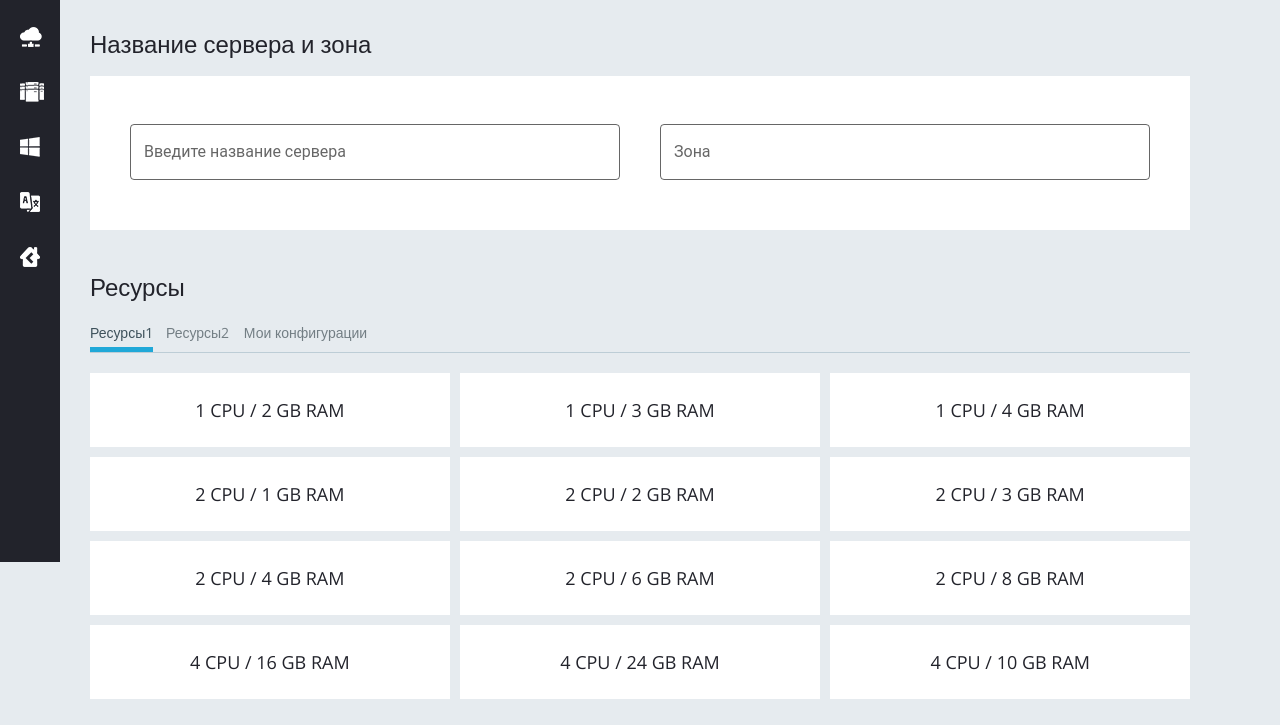
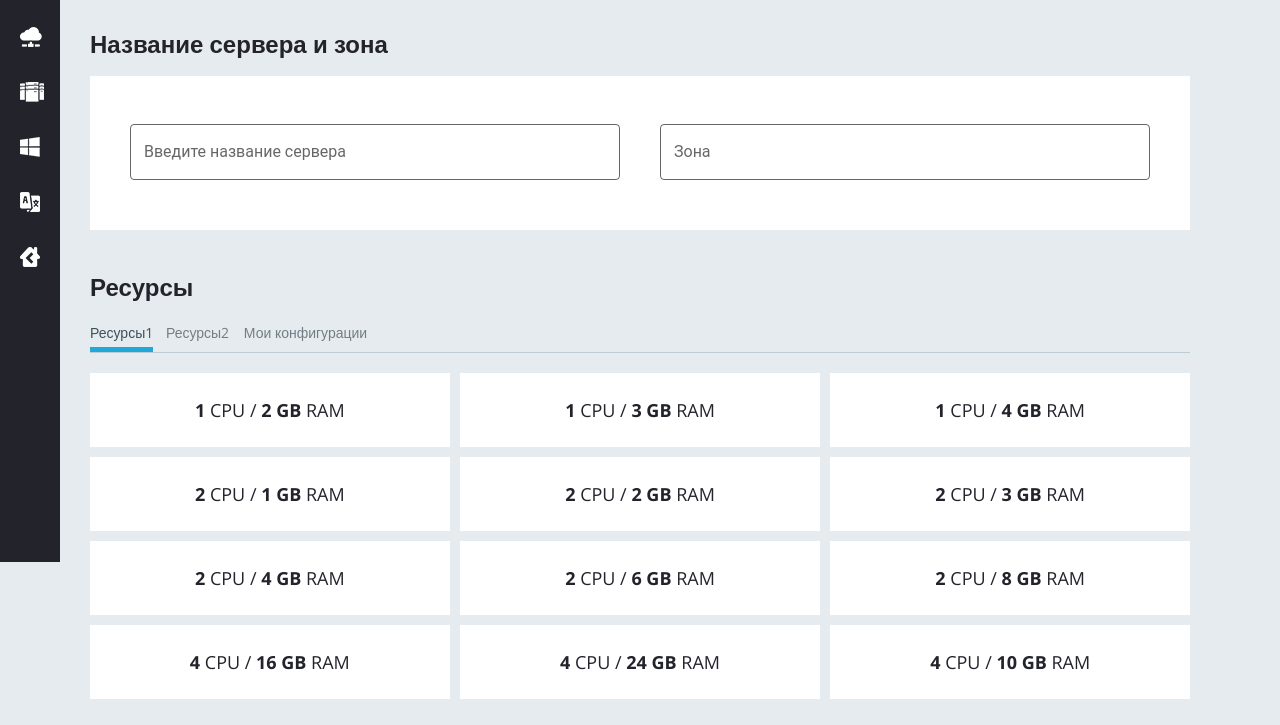
Before and after one commit to Nurbergen-me/ps-test, a plain HTML site: page index.html in a window 1280 px wide. Shown: the part 238-963 px from the top of the page. Drawn offline with nearby package versions, Linux system fonts and the light colour scheme; files whose address does not match are found by name.

Commit message:
Add files via upload

```diff
--- a/css/main.css
+++ b/css/main.css
@@ -17,7 +17,7 @@ a {
 }
 
 h1,h2,h3 {
-    font-weight: 400;
+    font-weight: 700;
 }
 
 h1 {
@@ -172,6 +172,10 @@ a:hover, a.active {
     margin-bottom: 10px;
 }
 
+.resource__item span {
+    font-weight: 700;
+}
+
 .resource__item:hover {
     color: #fff;
     background-color: #20a8d8;
```
